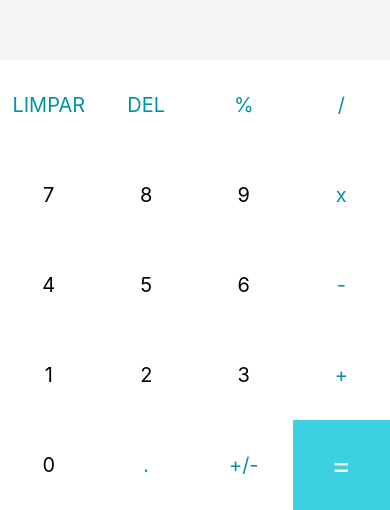
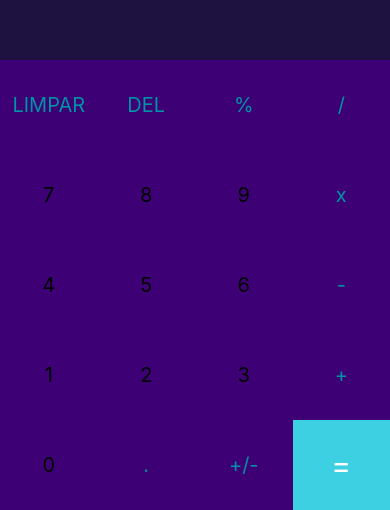
Before and after one commit to GuiMello83/Calculadora, a React Native app: screen / in a window 390 px wide. Shown: the part 334-844 px from the top of the page. Built offline with nearby package versions, Linux system fonts and the light colour scheme.

Commit message:
Mudando a cor do app

```diff
--- a/App.js
+++ b/App.js
@@ -100,10 +100,10 @@ export default function App() {
         results: {
           flex: 2,
         justifyContent: "center",
-        backgroundColor: "#f5f5f5"
+        backgroundColor: "#1e1240"
   },
         resultText: {
-          color: "#282F38",
+          color: "#fff",
         fontSize: 32,
         fontWeight: "bold",
         padding: 12,
@@ -120,7 +120,7 @@ export default function App() {
         flexWrap: 'wrap',
   },
         button: {
-          backgroundColor: 'white',
+          backgroundColor: '#3d0075',
         alignItems: 'center',
         justifyContent: 'center',
         minWidth: 90,
@@ -128,7 +128,7 @@ export default function App() {
         flex: 2,
   },
         textButton: {
-          color: "#7c7c7c",
+          color: "#fff",
         fontSize: 20,
   }
 });
```
